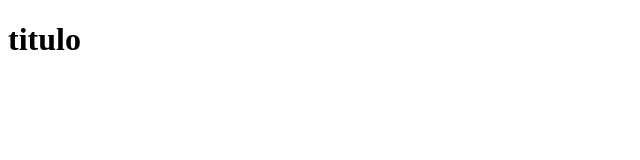
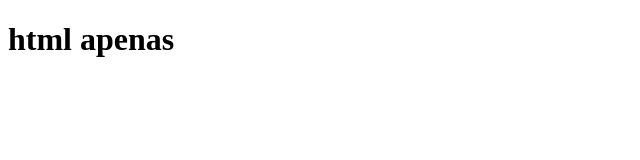
Before and after one commit to Astolfoastt/git_kenzie, a plain HTML site: page index.html in a window 1280 px wide. Shown: the whole page, without its empty margins (0-640 px from the left). Drawn offline with Linux system fonts and the light colour scheme.

Commit message:
alteração no h1

```diff
--- a/index.html
+++ b/index.html
@@ -7,6 +7,6 @@
     <title>projeto git</title>
 </head>
 <body>
-    <h1>titulo</h1>
+    <h1>html apenas</h1>
 </body>
 </html>
```
